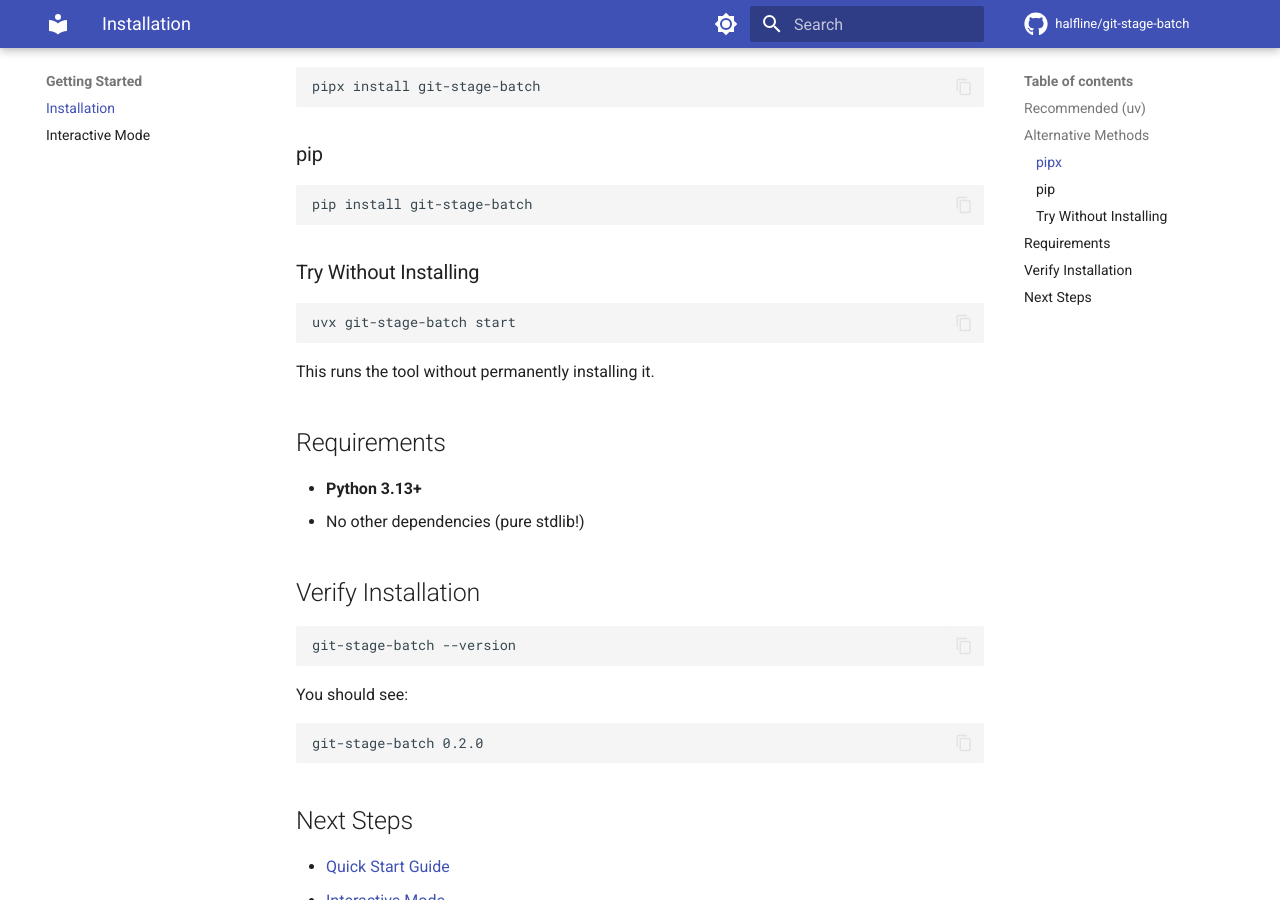
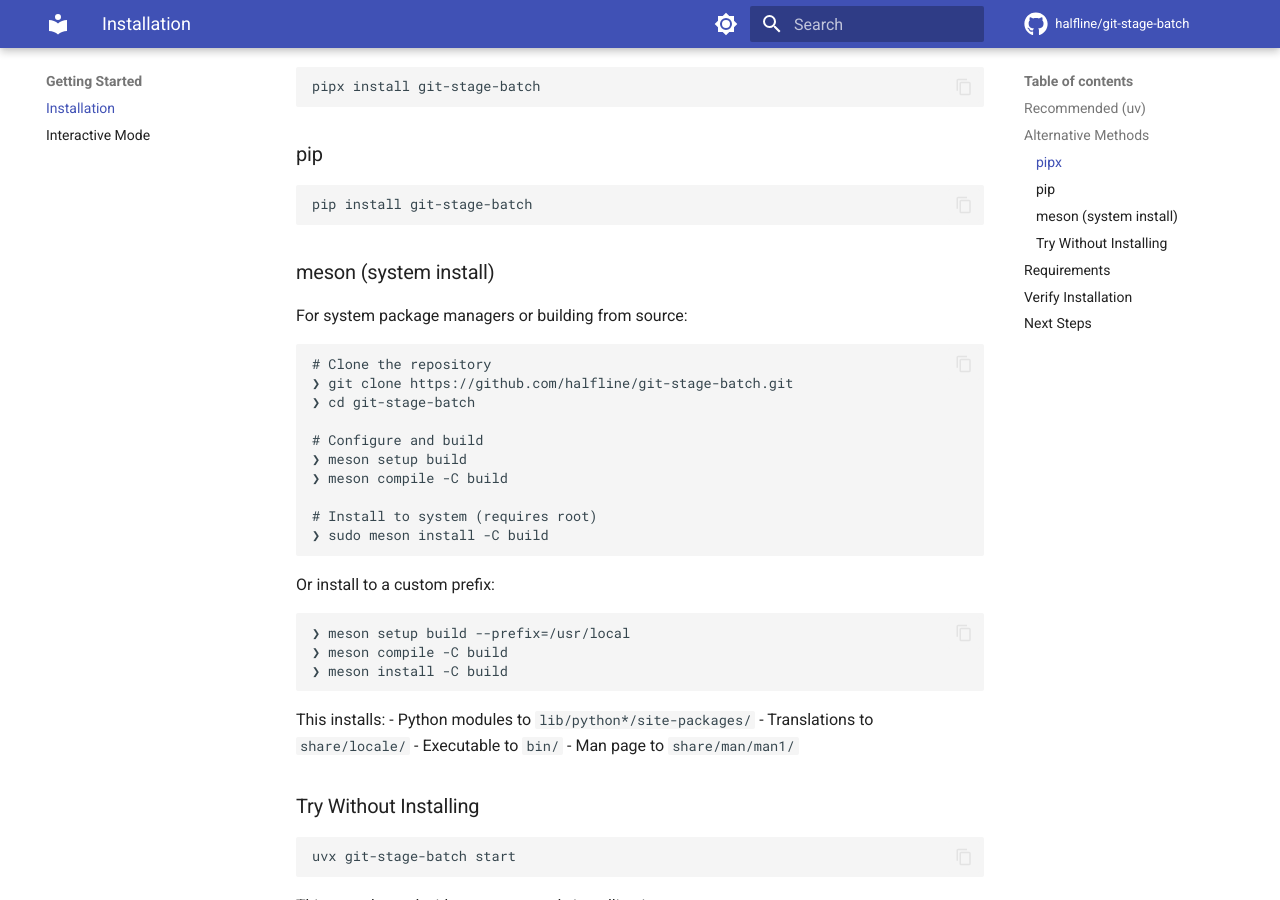
Before and after one commit to halfline/git-stage-batch, an MkDocs documentation site: the page built from docs/installation.md, in a window 1280 px wide and 900 px high, scrolled down 472 px. Built offline with MkDocs 1.6.1 and Material for MkDocs 9.7.7, drawn with Linux system fonts in a browser that asks for light colours; comment, search, counter and statistics services are not loaded.

Commit message:
docs: Add meson installation section to installation instructions
The installation page currently documents installation via Python package
managers (uv, pipx, pip) and uvx for temporary usage, but provides no
instructions for building and installing from source.

Users installing from system package managers or building from source need
meson-based installation instructions, as the project uses meson as its
build backend. Without these instructions, users must discover the build
process through trial and error or by reading the build system files.

This commit addresses that by adding a meson installation section showing
how to clone the repository, configure with meson setup, compile with
meson compile, and install with meson install. It includes both system-wide
installation (with sudo) and custom prefix installation examples, and
documents what files are installed where (Python modules to
lib/python*/site-packages/, translations to share/locale/, executable to
bin/, man page to share/man/man1/).

This commit also updates the Quick Start installation section on the
home page.

````diff
--- a/docs/installation.md
+++ b/docs/installation.md
@@ -23,6 +23,37 @@ pipx install git-stage-batch
 ```bash
 pip install git-stage-batch
 ```
+
+### meson (system install)
+
+For system package managers or building from source:
+
+```
+# Clone the repository
+❯ git clone https://github.com/halfline/git-stage-batch.git
+❯ cd git-stage-batch
+
+# Configure and build
+❯ meson setup build
+❯ meson compile -C build
+
+# Install to system (requires root)
+❯ sudo meson install -C build
+```
+
+Or install to a custom prefix:
+
+```
+❯ meson setup build --prefix=/usr/local
+❯ meson compile -C build
+❯ meson install -C build
+```
+
+This installs:
+- Python modules to `lib/python*/site-packages/`
+- Translations to `share/locale/`
+- Executable to `bin/`
+- Man page to `share/man/man1/`
 
 ### Try Without Installing
 
````
Also changed, not shown: docs/index.md (+13 -0 lines).
